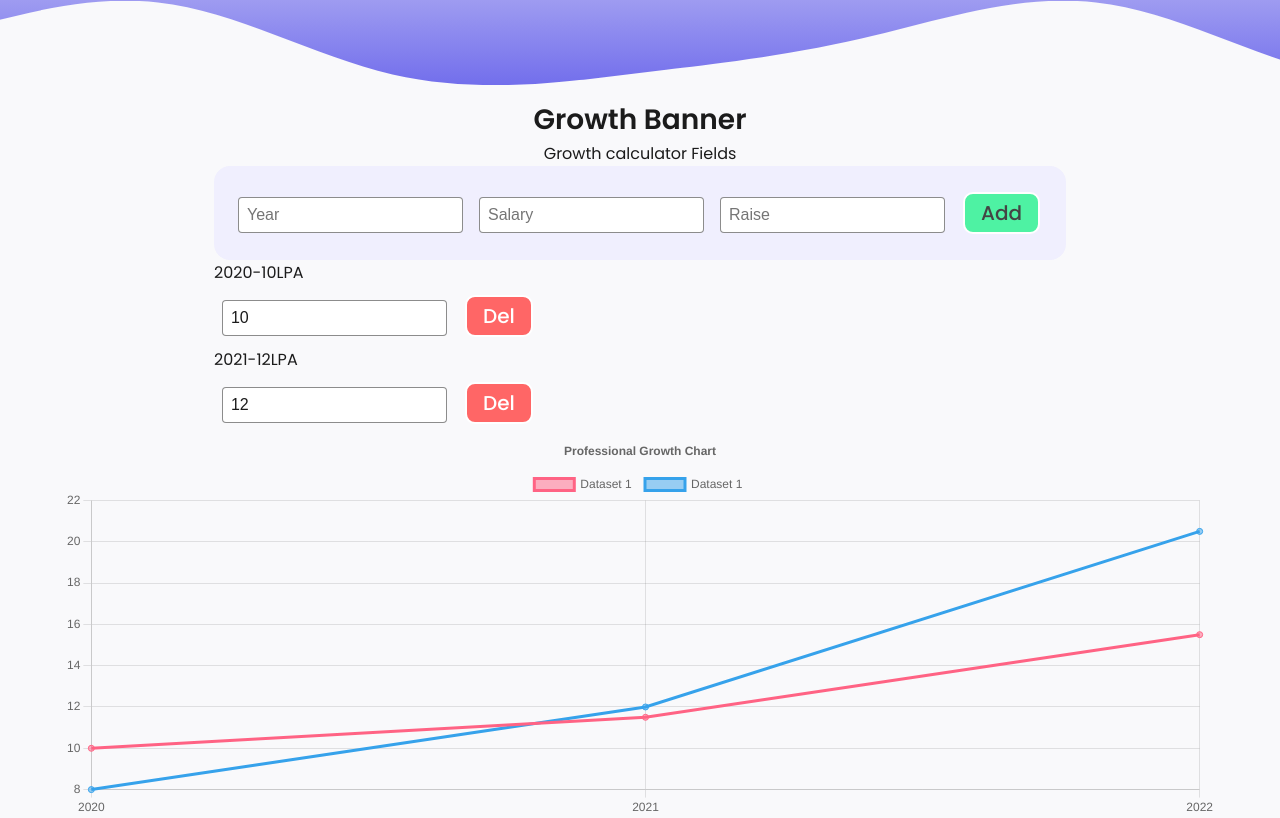
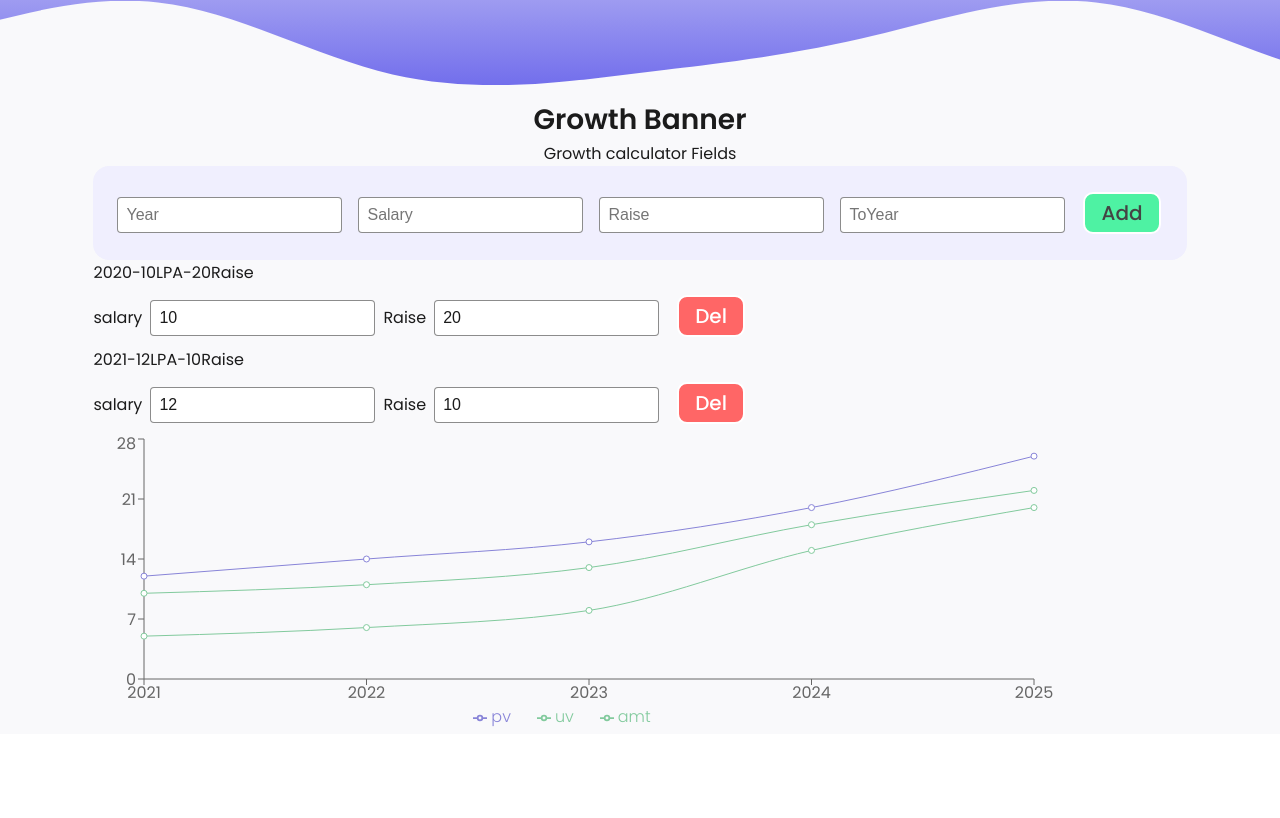
Before and after one commit to ritveak/Growth-chart, a React (Create React App) app in the folder growth-chart/: page /growthCalculator in a window 1280 px wide. Shown: the part 465-1283 px from the top of the page. After the commit the page ends 1206 px from the top, so only its background shows below. Built offline with nearby package versions, Linux system fonts and the light colour scheme.

Commit message:
Added rechart

```diff
--- a/growth-chart/package.json
+++ b/growth-chart/package.json
@@ -6,12 +6,11 @@
     "@testing-library/jest-dom": "^5.16.1",
     "@testing-library/react": "^12.1.2",
     "@testing-library/user-event": "^13.5.0",
-    "chart.js": "^3.7.0",
     "react": "^17.0.2",
-    "react-chartjs-2": "^4.0.0",
     "react-dom": "^17.0.2",
     "react-router-dom": "^6.2.1",
     "react-scripts": "5.0.0",
+    "recharts": "^2.1.8",
     "web-vitals": "^2.1.2"
   },
   "scripts": {
--- a/growth-chart/src/myComponents/growthChartTool/GrowthChart.js
+++ b/growth-chart/src/myComponents/growthChartTool/GrowthChart.js
@@ -1,30 +1,70 @@
-
-import "chart.js/auto";
-import { Chart } from "react-chartjs-2";
 import "./GrowthChart.css";
-
-
+import {
+  LineChart,
+  Line,
+  XAxis,
+  YAxis,
+  CartesianGrid,
+  Tooltip,
+  Legend
+} from "recharts";
+const data = [
+  {
+    name: "2021",
+    uv: 10,
+    pv: 12,
+    amt: 5
+  },
+  {
+    name: "2022",
+    uv: 11,
+    pv: 14,
+    amt: 6
+  },
+  {
+    name: "2023",
+    uv: 13,
+    pv: 16,
+    amt: 8
+  },
+  {
+    name: "2024",
+    uv: 18,
+    pv: 20,
+    amt: 15
+  },
+  {
+    name: "2025",
+    uv: 22,
+    pv: 26,
+    amt: 20
+  },
+];
 const GrowthChart = ({chartData}) => {
     return (
         <div className="chartContainer">
           <div className="chart">
-              <Chart
-              height={100}
-                type="line"
-                data={chartData}
-                options= {{
-                    responsive: true,
-                    plugins: {
-                      legend: {
-                        position: 'top',
-                      },
-                      title: {
-                        display: true,
-                        text: 'Professional Growth Chart'
-                      }
-                    }
-                  }}
-                />
+          <LineChart
+      width={1000}
+      height={300}
+      data={data}
+      margin={{
+        top: 5,
+        right: 30,
+        left: 20,
+        bottom: 5
+      }}
+    >
+      {/* <CartesianGrid strokeDasharray="3 3" /> */}
+      <XAxis dataKey="name" />
+      <YAxis />
+      <Tooltip />
+      <Legend />
+      <Line type="monotone" dataKey="pv" stroke="#8884d8" activeDot={{ r: 8 }}/>
+      <Line type="monotone" dataKey="uv" stroke="#82ca9d" />
+      <Line type="monotone" dataKey="amt" stroke="#82ca9d" />
+
+    </LineChart>
           </div>
         </div>
     )
--- a/growth-chart/src/myComponents/growthChartTool/Row.js
+++ b/growth-chart/src/myComponents/growthChartTool/Row.js
@@ -9,8 +9,9 @@ import '../growthChartTool/Row.css'
 const Row = (props) => {
     return (
         <div>
-            <p>{props.year}-{props.sal}LPA</p>
-            <input value={props.sal} type='number' onChange={props.updateSalary}/>
+            <p>{props.year}-{props.sal}LPA-{props.raise}Raise</p>
+            <span>salary</span><input value={props.sal} type='number' onChange={props.updateSalary}/>
+            <span>Raise</span><input value={props.raise} type='number' onChange={props.updateRaise}/>
             <button className='rowbtn' onClick={props.deleteRow}>Del</button>
             <p></p>
         </div>
--- a/growth-chart/src/myComponents/growthChartTool/Rows.js
+++ b/growth-chart/src/myComponents/growthChartTool/Rows.js
@@ -5,39 +5,40 @@ import '../growthChartTool/Rows.css'
 const Rows = (chartData) => {
     const rdata = [{year:2020,sal:10, raise:20},{year:2021,sal:12,raise:10}];
     const [rowsData,setRowsData] = useState(rdata);
-    const [lastChanged,setLastChanged] = useState('');
     const [year,setYear] = useState();
     const [sal,setSal] = useState();
     const [raise,setRaise] = useState();
+    const [toYear,setToYear] = useState();
+
 
     const updateSalary=(event,index)=>{
-        var updatedRowsData = new Object();
-        updatedRowsData =  rowsData;
+        var updatedRowsData =[...rowsData];
         updatedRowsData[index].sal= parseInt(event.target.value);
         setRowsData(updatedRowsData);
-        setLastChanged(event.target.value)
-        console.log(new Date()+"Updated row - "+rowsData)
-        console.log(lastChanged)
-
+        console.log(event.target.value);
+    }
+    const updateRaise=(event,index)=>{
+        var updatedRowsData =[...rowsData];
+        updatedRowsData[index].raise= parseInt(event.target.value);
+        setRowsData(updatedRowsData);
     }
 
     const deleteRow=(index)=>{
-        let updatedRowsData = rowsData;
+        let updatedRowsData = [...rowsData];
         updatedRowsData.splice(index,1);
         setRowsData(updatedRowsData);
-        setLastChanged(new Date()+"Deleted row.")
-        console.log(rowsData)
     }
 
     const addRow=()=>{
-        let updatedRowsData = rowsData;
+        let updatedRowsData = [...rowsData];
         var newRow = {};
         newRow.year = year;
         newRow.sal = sal;
         newRow.raise = raise;
         updatedRowsData.push(newRow)
         setRowsData(updatedRowsData);
-        setLastChanged(new Date()+"Added new row.")
+        // setLastChanged(new Date()+"Added new row.")
+        setTimeout(1000);
         console.log(rowsData)
     }
 
@@ -47,14 +48,19 @@ const Rows = (chartData) => {
             <input type='number' value={year} onChange={(event)=>setYear(parseInt(event.target.value))} placeholder='Year'/>
             <input type='number' value={sal} onChange={(event)=>setSal(parseInt(event.target.value))} placeholder='Salary'/>
             <input type='number' value={raise} onChange={(event)=>setRaise(parseInt(event.target.value))} placeholder='Raise'/>
+            <input type='number' value={toYear} onChange={(event)=>setToYear(parseInt(event.target.value))} placeholder='ToYear'/>
+
             <button className='btn' onClick={addRow}>Add</button>
             </div>
             {rowsData.map( (currElement,index)=>{
                 return <Row key={index}
                 year={currElement.year}
                 sal ={currElement.sal}
+                raise = {currElement.raise}
                 deleteRow ={()=>{deleteRow(index)}}
                 updateSalary = {(event)=>{updateSalary(event,index)}}
+                updateRaise = {(event)=>{updateRaise(event,index)}}
+
                 />
             } )}
 
```
Also changed, not shown: 1 other file (tests, documents, lock files or other folders).
